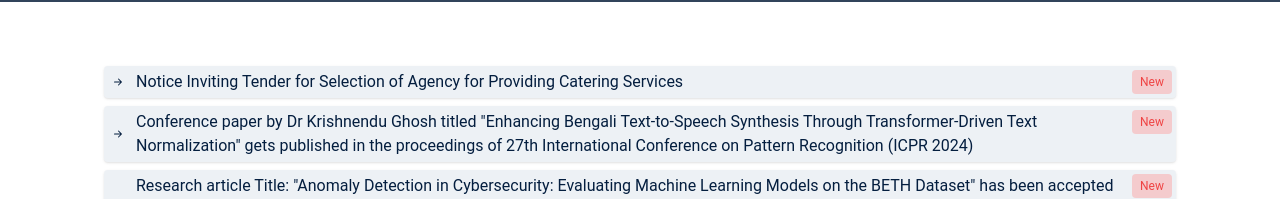
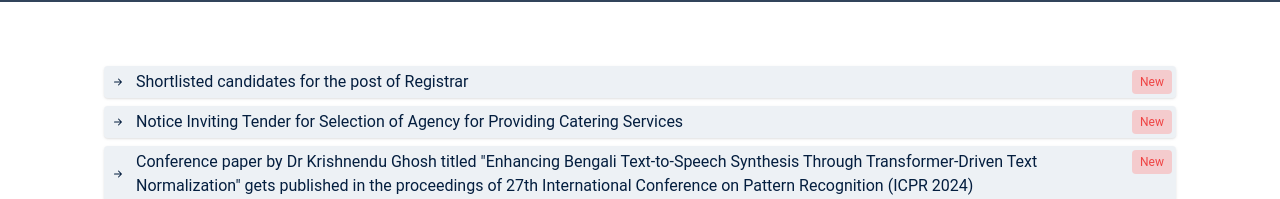
Before and after one commit to Velocity-IIITDWD/iiitdwd.ac.in, a Next.js app: page /announcements in a window 1280 px wide. Shown: the part 494-693 px from the top of the page. Built offline with nearby package versions, Linux system fonts and the light colour scheme; grey boxes are pictures that could not be loaded.

Commit message:
data: announcement added

```diff
--- a/data/announcements.ts
+++ b/data/announcements.ts
@@ -9,6 +9,13 @@ export type Announcement = {
 };
 
 export const announcements: Announcement[] = [
+  {
+    link: '/docs/Shortlist%20Status%20(Registrar%20Post).pdf',
+    text: 'Shortlisted candidates for the post of Registrar',
+    new: true,
+    month: '12',
+    year: '2024',
+  },
   {
     link: '/docs/Tender_For_Selection_Of_Agency_For_Providing_Catering_Services.pdf',
     text: 'Notice Inviting Tender for Selection of Agency for Providing Catering Services',
@@ -26,28 +33,28 @@ export const announcements: Announcement[] = [
   {
     link: '',
     text: 'Research article Title: "Anomaly Detection in Cybersecurity: Evaluating Machine Learning Models on the BETH Dataset" has been accepted for presentation in IEEE 43rd International Conference on Consumer Electronics in Las Vegas, NV, USA. Authors: Ravi Chand(20bds057), Rajendra Hegadi, Vineeth S R (20bcs137) and  B. Roopashri Tantri.',
-    new: true,
+    new: false,
     month: '11',
     year: '2024',
   },
   {
     link: '/docs/Book-authored-by-DrKrishnendu.pdf',
     text: 'Book chapter authored by Dr Krishnendu Ghosh titled "Impact of Amyloidosis on Bones and Its Relationship to Dementia" gets published in Book "Diagnosing Musculoskeletal Conditions Using Artificial Intelligence And Machine Learning to Aid Interpretation of Clinical Imaging" - 1st Edition (Paperback ISBN: 9780443328923 & eBook ISBN: 9780443328930) by Springer (Scopus Indexed)',
-    new: true,
+    new: false,
     month: '11',
     year: '2024',
   },
   {
     link: 'https://forms.gle/gmzLVv7BCh7TqxAE7',
     text: 'Expression of Interest - October 2024 (Hostel Accommodation for Boys)',
-    new: true,
+    new: false,
     month: '10',
     year: '2024',
   },
   {
     link: '/docs/recruitment_of_registrar.pdf',
     text: 'Advertisement for the position of Registrar (On Deputation/ Short term Contract)',
-    new: true,
+    new: false,
     month: '10',
     year: '2024',
   },
@@ -75,7 +82,7 @@ export const announcements: Announcement[] = [
   {
     link: '/docs/Dr.Animesh-Heidelberg-Laureate-Forum.pdf',
     text: 'Congrats, Dr Animesh Chaturvedi for attending Heidelberg Laureate Forum as 200 Young Researcher',
-    new: true,
+    new: false,
     month: '10',
     year: '2024',
   },
```
